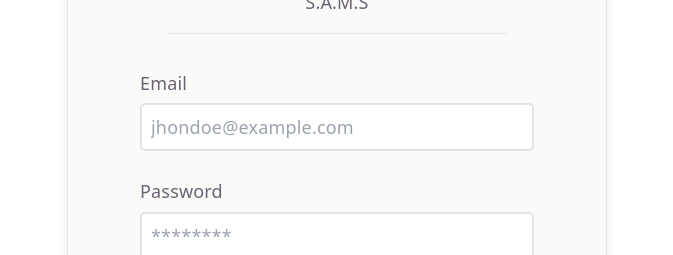
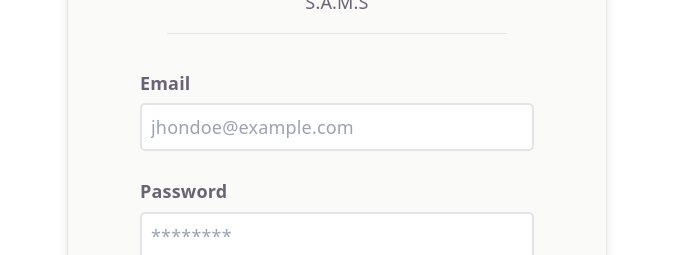
Before and after one commit to Ultimote01/S.A.M.S, a React (Vite) app: page / in a window 1280 px wide. Shown: the part 226-481 px from the top of the page, without its empty margins (303-976 px from the left). Built offline with nearby package versions, Linux system fonts and the light colour scheme.

Commit message:
login page finished

```diff
--- a/src/components/LoginLayout.jsx
+++ b/src/components/LoginLayout.jsx
@@ -17,12 +17,12 @@ return(
             <form className="mt-2">
                 <div className="flex flex-col">
                   <div className="flex flex-col mt-[1.5rem]">
-                    <label htmlFor="email" className="text-[1rem] dark:text-white">Email</label>
+                    <label htmlFor="email" className="font-semibold text-[1rem] dark:text-white">Email</label>
                     <input className="py-2 pl-2 border-[2.8px] border-solid  border-zinc-200 mt-[0.4rem] rounded-[5px] dark:bg-white dark:border-gray-600 dark:text-zinc-600"
                      type="text" name="email" placeholder="jhondoe@example.com" />
                   </div>
                   <div className="flex flex-col mt-[1.5rem]">
-                      <label htmlFor="password" className="text-[1rem] dark:text-white">Password</label>
+                      <label htmlFor="password" className=" font-semibold text-[1rem] dark:text-white">Password</label>
                       <input  className="py-2 pl-2 border-[2.8px] border-solid  border-zinc-200 mt-[0.4rem]  mt-[0.4rem] rounded-[5px] dark:bg-white dark:border-gray-600 dark:text-zinc-600"
                       type="text" name="password"  placeholder="********"  />
                   </div>
```
